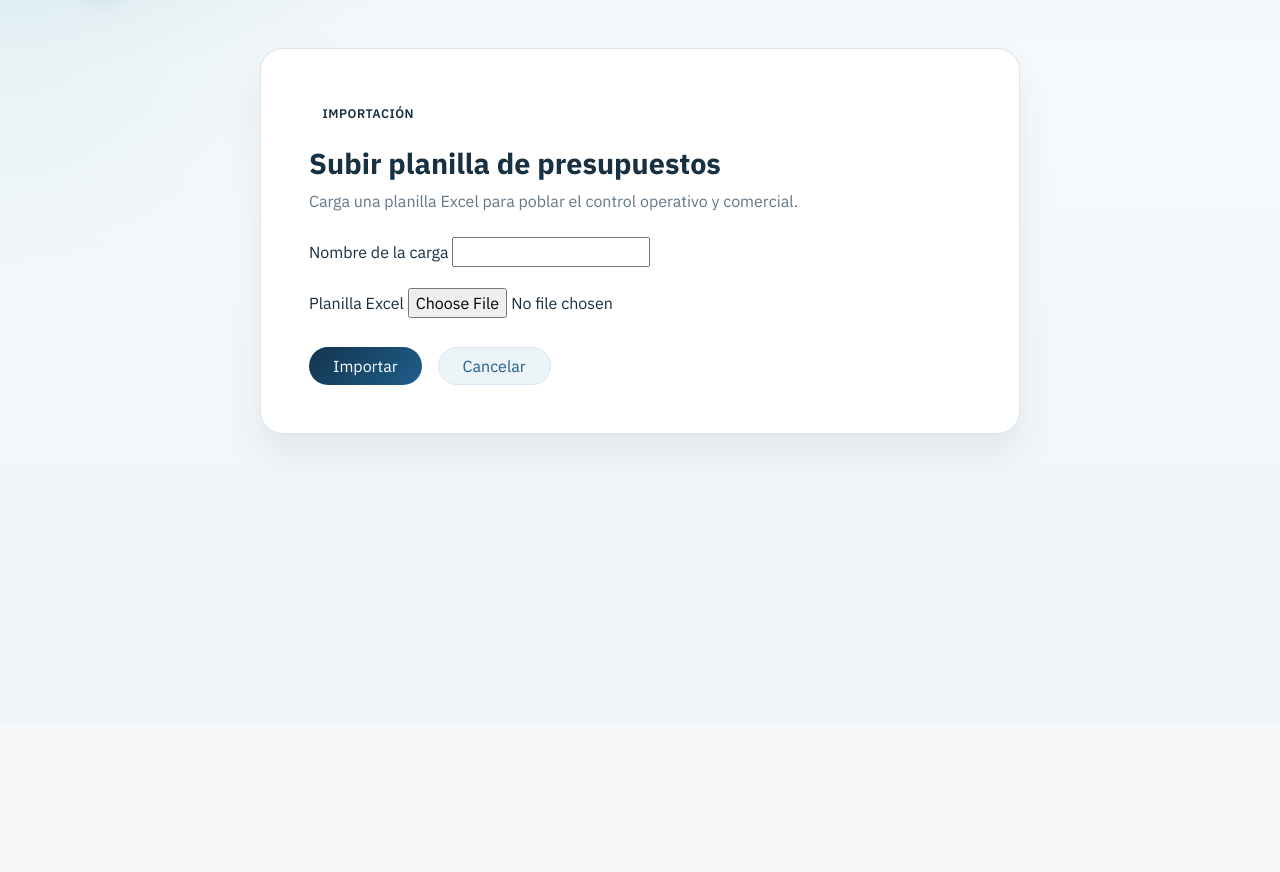
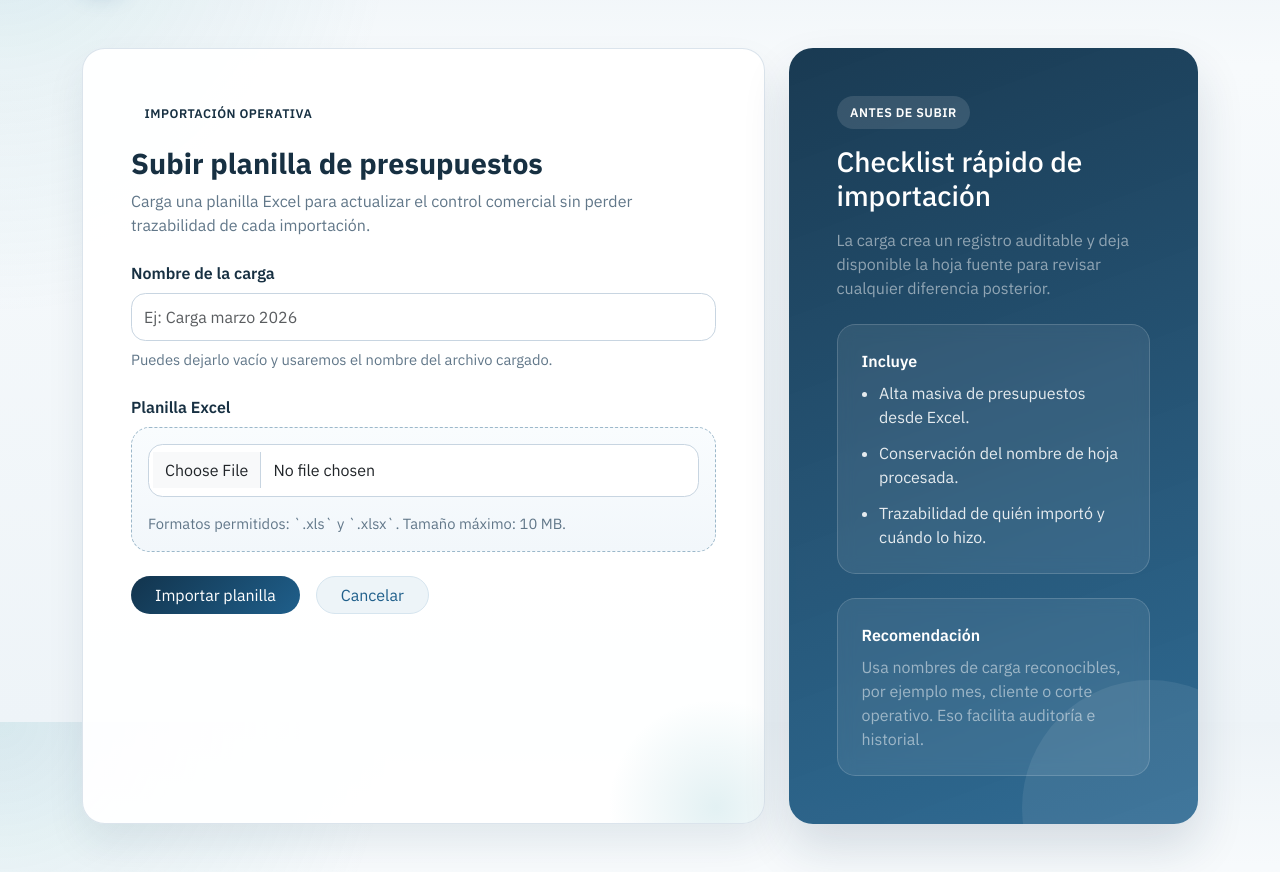
Before and after one commit to jozsef-85/gestion-documental-tens, a Django app: page /presupuestos/subir/ in a window 1280 px wide. Shown: the part 78-950 px from the top of the page. Before the commit the page ends 534 px from the top, so only its background shows below. Run offline with Django 5.2, Linux system fonts and the light colour scheme; the visitor is signed in with stand-in values (Sample User, id 1).

Commit message:
Refresh budget upload page styling

```diff
--- a/core/forms.py
+++ b/core/forms.py
@@ -145,6 +145,17 @@ class CargaPresupuestoForm(forms.Form):
     nombre = forms.CharField(label='Nombre de la carga', max_length=200, required=False)
     archivo = forms.FileField(label='Planilla Excel')
 
+    def __init__(self, *args, **kwargs):
+        super().__init__(*args, **kwargs)
+        self.fields['nombre'].widget.attrs.update({
+            'class': 'form-control',
+            'placeholder': 'Ej: Carga marzo 2026',
+        })
+        self.fields['archivo'].widget.attrs.update({
+            'class': 'form-control',
+            'accept': '.xls,.xlsx',
+        })
+
     def clean_archivo(self):
         archivo = self.cleaned_data['archivo']
         return validate_uploaded_file(
--- a/core/templates/subir_presupuesto.html
+++ b/core/templates/subir_presupuesto.html
@@ -2,30 +2,165 @@
 
 {% block title %}Subir planilla | Gestión Documental{% endblock %}
 
+{% block extra_head %}
+<style>
+    .upload-shell {
+        display: grid;
+        gap: 1.5rem;
+        align-items: stretch;
+    }
+
+    .upload-form-card {
+        position: relative;
+        overflow: hidden;
+    }
+
+    .upload-form-card::after {
+        content: "";
+        position: absolute;
+        inset: auto -4rem -6rem auto;
+        width: 14rem;
+        height: 14rem;
+        border-radius: 50%;
+        background: radial-gradient(circle, rgba(79, 167, 181, 0.16), transparent 68%);
+        pointer-events: none;
+    }
+
+    .upload-side-card {
+        background:
+            linear-gradient(160deg, rgba(18, 52, 77, 0.97), rgba(31, 95, 139, 0.92)),
+            linear-gradient(180deg, rgba(255, 255, 255, 0.04), rgba(255, 255, 255, 0));
+        color: #fff;
+        border-radius: 1.5rem;
+        position: relative;
+        overflow: hidden;
+        box-shadow: 0 1.5rem 3rem rgba(18, 52, 77, 0.14);
+    }
+
+    .upload-side-card::after {
+        content: "";
+        position: absolute;
+        width: 16rem;
+        height: 16rem;
+        right: -5rem;
+        bottom: -7rem;
+        border-radius: 50%;
+        background: rgba(255, 255, 255, 0.08);
+    }
+
+    .upload-note {
+        border-radius: 1.15rem;
+        border: 1px solid rgba(255, 255, 255, 0.16);
+        background: rgba(255, 255, 255, 0.08);
+        backdrop-filter: blur(8px);
+    }
+
+    .upload-list {
+        margin: 0;
+        padding-left: 1.1rem;
+        display: grid;
+        gap: 0.75rem;
+    }
+
+    .upload-list li {
+        color: rgba(255, 255, 255, 0.88);
+    }
+
+    .upload-file-wrap {
+        border-radius: 1.15rem;
+        border: 1px dashed #9cb8ca;
+        background: linear-gradient(180deg, #f9fcfe, #f2f7fb);
+        padding: 1rem;
+    }
+
+    .upload-file-wrap .form-control {
+        min-height: auto;
+        padding: 0.85rem 1rem;
+        background: #fff;
+    }
+
+    .upload-help {
+        color: var(--brand-muted);
+        font-size: 0.92rem;
+    }
+
+    .field-error + .field-error {
+        margin-top: 0.35rem;
+    }
+
+    @media (min-width: 992px) {
+        .upload-shell {
+            grid-template-columns: minmax(0, 1.25fr) minmax(280px, 0.75fr);
+        }
+    }
+</style>
+{% endblock %}
+
 {% block content %}
-<section class="surface-card p-4 p-lg-5 mx-auto" style="max-width: 760px;">
-    <span class="eyebrow mb-3">Importación</span>
+<section class="upload-shell">
+    <article class="surface-card upload-form-card p-4 p-lg-5">
+        <span class="eyebrow mb-3">Importación operativa</span>
         <h1 class="page-title mb-2">Subir planilla de presupuestos</h1>
-    <p class="muted-label mb-4">Carga una planilla Excel para poblar el control operativo y comercial.</p>
+        <p class="muted-label mb-4">Carga una planilla Excel para actualizar el control comercial sin perder trazabilidad de cada importación.</p>
+
+        {% if form.non_field_errors %}
+            <div class="alert alert-danger rounded-4 mb-4">
+                {% for error in form.non_field_errors %}
+                    <div>{{ error }}</div>
+                {% endfor %}
+            </div>
+        {% endif %}
 
         <form method="post" enctype="multipart/form-data" novalidate>
             {% csrf_token %}
-        {% for field in form %}
-            <div class="mb-3">
-                <label class="form-label" for="{{ field.id_for_label }}">{{ field.label }}</label>
-                {{ field }}
-                {% for error in field.errors %}
-                    <div class="text-danger small mt-1">{{ error }}</div>
+
+            <div class="mb-4">
+                <label class="form-label fw-semibold" for="{{ form.nombre.id_for_label }}">{{ form.nombre.label }}</label>
+                {{ form.nombre }}
+                <div class="upload-help mt-2">Puedes dejarlo vacío y usaremos el nombre del archivo cargado.</div>
+                {% for error in form.nombre.errors %}
+                    <div class="text-danger small mt-2 field-error">{{ error }}</div>
                 {% endfor %}
             </div>
+
+            <div class="mb-4">
+                <label class="form-label fw-semibold" for="{{ form.archivo.id_for_label }}">{{ form.archivo.label }}</label>
+                <div class="upload-file-wrap">
+                    {{ form.archivo }}
+                    <div class="upload-help mt-3">
+                        Formatos permitidos: `.xls` y `.xlsx`. Tamaño máximo: 10 MB.
+                    </div>
+                </div>
+                {% for error in form.archivo.errors %}
+                    <div class="text-danger small mt-2 field-error">{{ error }}</div>
                 {% endfor %}
-        {% for error in form.non_field_errors %}
-            <div class="alert alert-danger">{{ error }}</div>
-        {% endfor %}
+            </div>
+
             <div class="d-flex flex-column flex-sm-row gap-3 mt-4">
-            <button type="submit" class="btn btn-brand rounded-pill px-4">Importar</button>
+                <button type="submit" class="btn btn-brand rounded-pill px-4">Importar planilla</button>
                 <a href="{% url 'listar_presupuestos' %}" class="btn btn-soft rounded-pill px-4">Cancelar</a>
             </div>
         </form>
+    </article>
+
+    <aside class="upload-side-card p-4 p-lg-5">
+        <span class="eyebrow mb-3">Antes de subir</span>
+        <h2 class="h3 mb-3">Checklist rápido de importación</h2>
+        <p class="text-white-50 mb-4">La carga crea un registro auditable y deja disponible la hoja fuente para revisar cualquier diferencia posterior.</p>
+
+        <div class="upload-note p-4 mb-4 position-relative">
+            <div class="fw-semibold mb-2">Incluye</div>
+            <ul class="upload-list">
+                <li>Alta masiva de presupuestos desde Excel.</li>
+                <li>Conservación del nombre de hoja procesada.</li>
+                <li>Trazabilidad de quién importó y cuándo lo hizo.</li>
+            </ul>
+        </div>
+
+        <div class="upload-note p-4 position-relative">
+            <div class="fw-semibold mb-2">Recomendación</div>
+            <p class="mb-0 text-white-50">Usa nombres de carga reconocibles, por ejemplo mes, cliente o corte operativo. Eso facilita auditoría e historial.</p>
+        </div>
+    </aside>
 </section>
 {% endblock %}
```
Lines whose indentation alone changed are shown as unchanged.
